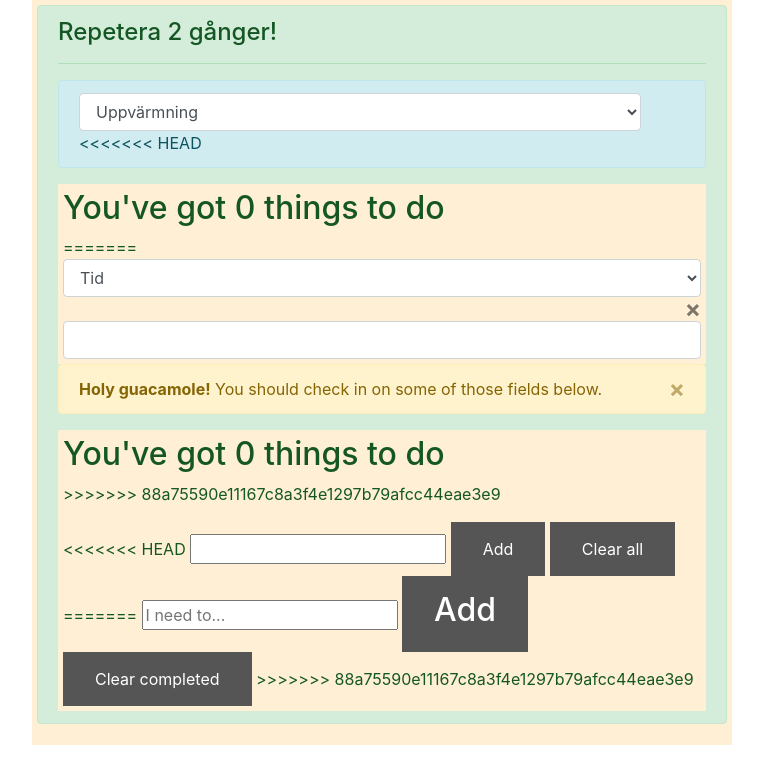
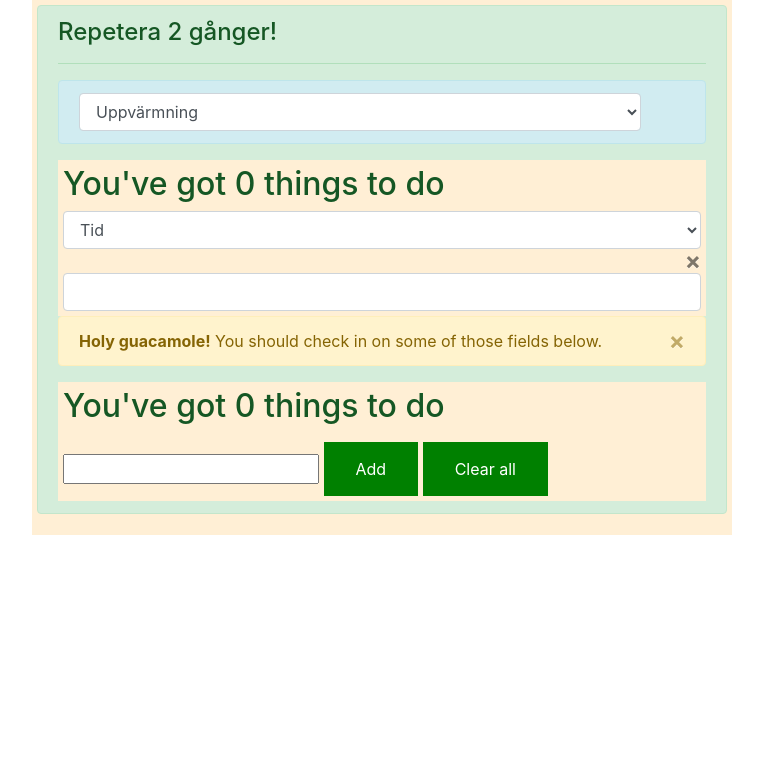
Before and after one commit to hokanovic/ComponentJS, a website built with webpack: page public/index.html in a window 1280 px wide. Shown: the whole page, without its empty margins (258-1021 px from the left). Built offline with nearby package versions, Linux system fonts and the light colour scheme; some packages are replaced by stand-ins of ours.

Commit message:
Push real changed damnit

```diff
--- a/public/index.html
+++ b/public/index.html
@@ -30,14 +30,12 @@
             <option value="Nedvarvning">Nedvarning</option>
           </optgroup>
         </select>
-<<<<<<< HEAD
 
 </div>
 
 
   <div class="wrapper" ng-app="awesomeApp" ng-controller="awesomeAppController">
         <h2>You've got <span class="emphasis">{{getTotalTodos()}}</span> things to do</h2>
-=======
         <select class="form-control">
             <optgroup label="Välj varaktighet">
               <option value="Tid">Tid</option>
@@ -69,7 +67,6 @@
       <div class="wrapper" ng-app="awesomeApp" ng-controller="awesomeAppController">
         <h2>You've got
           <span class="emphasis">{{getTotalTodos()}}</span> things to do</h2>
->>>>>>> 88a75590e11167c8a3f4e1297b79afcc44eae3e9
         <ul>
           <li ng-repeat="todo in todos">
             <input type="checkbox" ng-model="todo.done" />
@@ -77,21 +74,12 @@
           </li>
         </ul>
         <form>
-<<<<<<< HEAD
           <input class="add-input" type="text" ng-model="formTodoText" ng-model-instant />
           <button class="add-btn" ng-click="addTodo()">Add</button>
 
 
         <button class="clear-btn" ng-click="clearCompleted()">Clear all</button>
       </form>
-=======
-          <input class="add-input" placeholder="I need to..." type="text" ng-model="formTodoText" ng-model-instant />
-          <button class="add-btn" ng-click="addTodo()">
-            <h2>Add</h2>
-          </button>
-        </form>
-        <button class="clear-btn" ng-click="clearCompleted()">Clear completed</button>
->>>>>>> 88a75590e11167c8a3f4e1297b79afcc44eae3e9
       </div>
       <script src="bootstrap.js"></script>
       <script src="bundle.js"></script>
--- a/public/styles.css
+++ b/public/styles.css
@@ -15,7 +15,7 @@ ng-cloak {
 }
 
 .add-btn {
-    background-color: #555555;
+    background-color: green;
     border: none;
     color: white;
     padding: 15px 32px;
@@ -26,7 +26,7 @@ ng-cloak {
 }
 
 .clear-btn {
-    background-color: #555555;
+    background-color: green;
     border: none;
     color: white;
     padding: 15px 32px;
```
